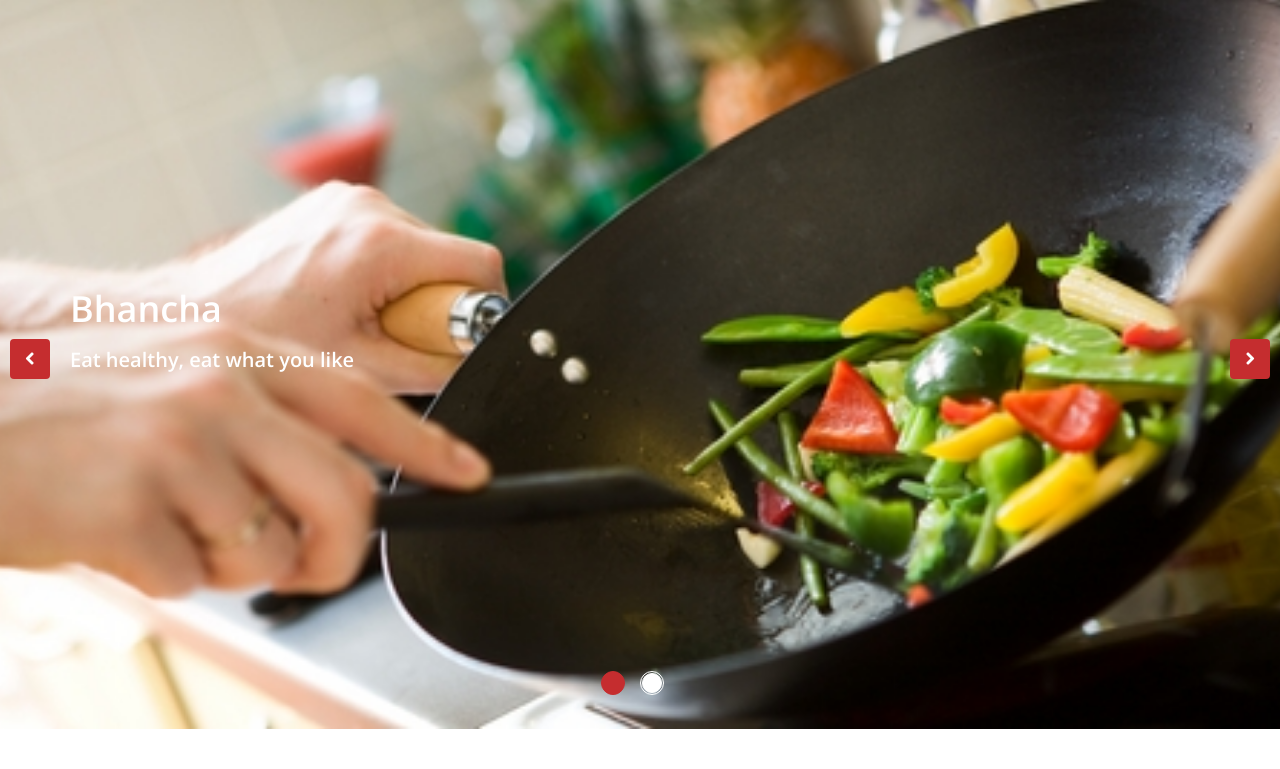
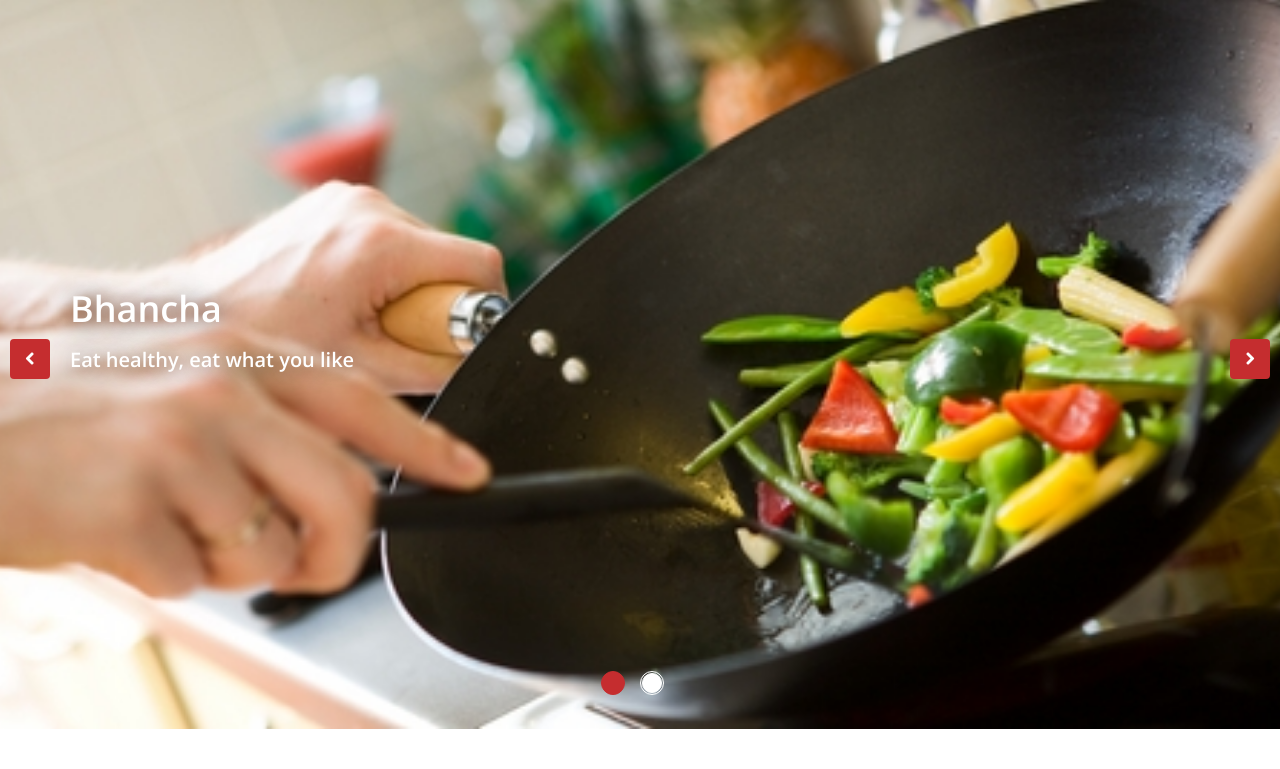
Before and after one commit to qod7/bhancha, a Django app: page / in a window 1280 px wide. Shown: the part 90-859 px from the top of the page. Run offline with Django 3.2, Linux system fonts and the light colour scheme.

Commit message:
So much css edit

```diff
--- a/mainapp/templates/mainapp/index.html
+++ b/mainapp/templates/mainapp/index.html
@@ -50,6 +50,12 @@
     </header><!--/header-->
 
 
+    <style type="text/css">
+        .textshadow{
+            text-shadow: 2px 2px 25px rgba(0, 0, 0, 0.8);
+        }
+    </style>
+
     {% block content %}
     <section id="main-slider" class="no-margin">
         <div class="carousel slide">
@@ -62,9 +68,9 @@
                     <div class="container">
                         <div class="row slide-margin">
                             <div class="col-sm-6">
-                                <div class="carousel-content">
-                                    <h1 class="animation animated-item-1">Bhancha</h1>
-                                    <h2 class="animation animated-item-2">Eat healthy, eat what you like</h2>
+                                <div class="carousel-content" >
+                                    <h1 class="animation animated-item-1 textshadow">Bhancha</h1>
+                                    <h2 class="animation animated-item-2 textshadow">Eat healthy, eat what you like</h2>
                                 </div>
                             </div>
                         </div>
@@ -76,8 +82,8 @@
                         <div class="row slide-margin">
                             <div class="col-sm-6">
                                 <div class="carousel-content">
-                                    <h1 class="animation animated-item-1">Find food you like</h1>
-                                    <h2 class="animation animated-item-2">Anywhere at anytime</h2>
+                                    <h1 class="animation animated-item-1 textshadow">Find food you like</h1>
+                                    <h2 class="animation animated-item-2 textshadow">Anywhere at anytime</h2>
                                 </div>
                             </div>
 
```
